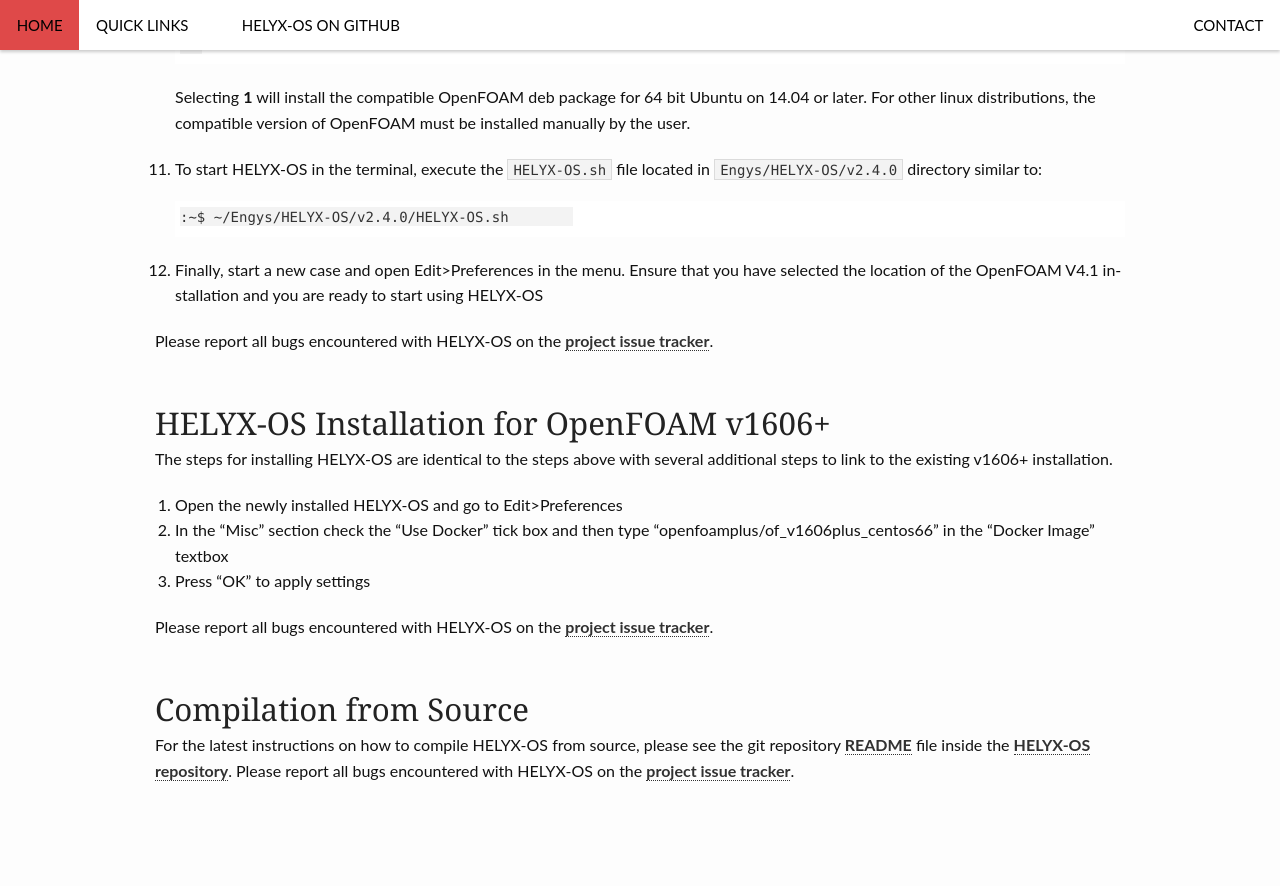
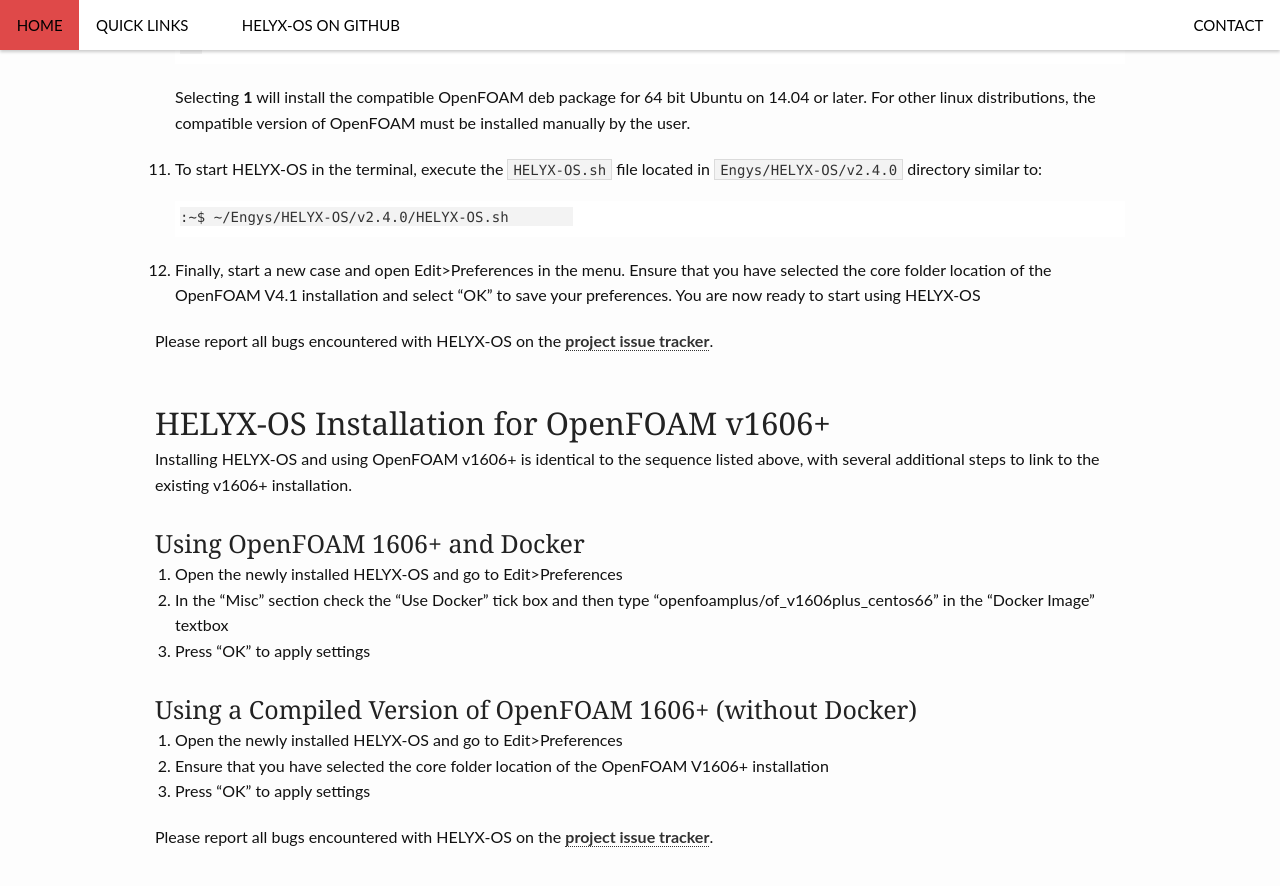
Before and after one commit to ENGYS/HELYX-OS, a Jekyll site: the page built from pages/installation.md, in a window 1280 px wide and 900 px high, scrolled down 2495 px. Shown: the top 886 px of the window. Built offline with Jekyll 4.4.1, drawn with Linux system fonts in a browser that asks for light colours.

Commit message:
installation instruction typos

```diff
--- a/pages/installation.md
+++ b/pages/installation.md
@@ -15,7 +15,8 @@
 
 Please report all bugs encountered with HELYX-OS on the [project issue tracker](https://github.com/ENGYS/HELYX-OS/issues).
 
-## HELYX-OS Installation for OpenFOAM v4.1 <a name="v41"></a>
+<a name="v41"></a>
+## HELYX-OS Installation for OpenFOAM v4.1
 1.  Before you proceed, please make sure you have a working version of [OpenFOAM v4.1](http://www.openfoam.org/archive/4.1/download/source.php).  If you are using Ubuntu 14.04 or greater, the installer provided can download and install the OpenFOAM v4.1, as explained below during steps 8 to 10.
 
 2.  Download the [latest 64 Bit binary of HELYX-OS](https://github.com/ENGYS/HELYX-OS/releases/download/v2.4.0/HELYX-OS-2.4.0-linux-x86_64.bin) from the [project releases](https://github.com/ENGYS/HELYX-OS/releases) or the [project front page](http://engys.github.io/HELYX-OS/).  The installer name will have the form:
@@ -87,19 +88,29 @@
 
          :~$ ~/Engys/HELYX-OS/v2.4.0/HELYX-OS.sh
 
-12.  Finally, start a new case and open Edit>Preferences in the menu.  Ensure that you have selected the location of the OpenFOAM V4.1 installation and you are ready to start using HELYX-OS
+12.  Finally, start a new case and open Edit>Preferences in the menu.  Ensure that you have selected the core folder location of the OpenFOAM V4.1 installation and select "OK" to save your preferences.  You are now ready to start using HELYX-OS
 
 Please report all bugs encountered with HELYX-OS on the [project issue tracker](https://github.com/ENGYS/HELYX-OS/issues).
 
-## HELYX-OS Installation for OpenFOAM v1606+ <a name="v1606"></a>
+<a name="v1606"></a>
+## HELYX-OS Installation for OpenFOAM v1606+
 
-The steps for installing HELYX-OS are identical to the steps above with several additional steps to link to the existing v1606+ installation.
+Installing HELYX-OS and using OpenFOAM v1606+ is identical to the sequence listed above, with several additional steps to link to the existing v1606+ installation.
 
-13.  Open the newly installed HELYX-OS and go to Edit>Preferences
-14.  In the "Misc" section check the "Use Docker" tick box and then type "openfoamplus/of_v1606plus_centos66" in the "Docker Image" textbox
-15.  Press "OK" to apply settings
+### Using OpenFOAM 1606+ and Docker
+
+1.  Open the newly installed HELYX-OS and go to Edit>Preferences
+2.  In the "Misc" section check the "Use Docker" tick box and then type "openfoamplus/of_v1606plus_centos66" in the "Docker Image" textbox
+3.  Press "OK" to apply settings
+
+### Using a Compiled Version of OpenFOAM 1606+ (without Docker)
+
+1.  Open the newly installed HELYX-OS and go to Edit>Preferences
+2.  Ensure that you have selected the core folder location of the OpenFOAM V1606+ installation
+3.  Press "OK" to apply settings
 
 Please report all bugs encountered with HELYX-OS on the [project issue tracker](https://github.com/ENGYS/HELYX-OS/issues).
 
-## Compilation from Source <a name="fromSource"></a>
+<a name="fromSource"></a>
+## Compilation from Source
 For the latest instructions on how to compile HELYX-OS from source, please see the git repository [README](https://github.com/ENGYS/HELYX-OS/blob/master/README.md) file inside the [HELYX-OS repository](https://github.com/ENGYS/HELYX-OS).  Please report all bugs encountered with HELYX-OS on the [project issue tracker](https://github.com/ENGYS/HELYX-OS/issues).
```
